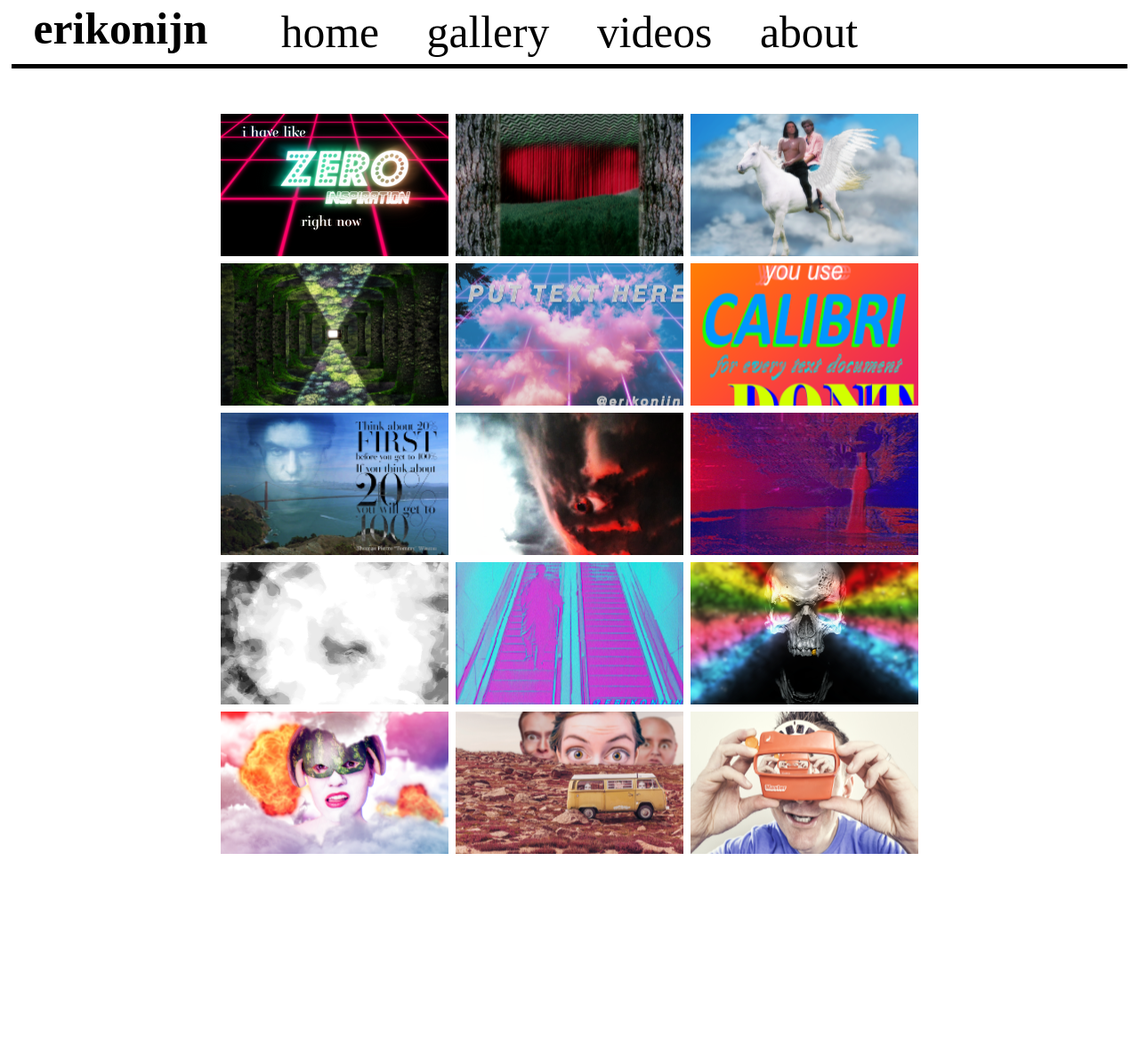
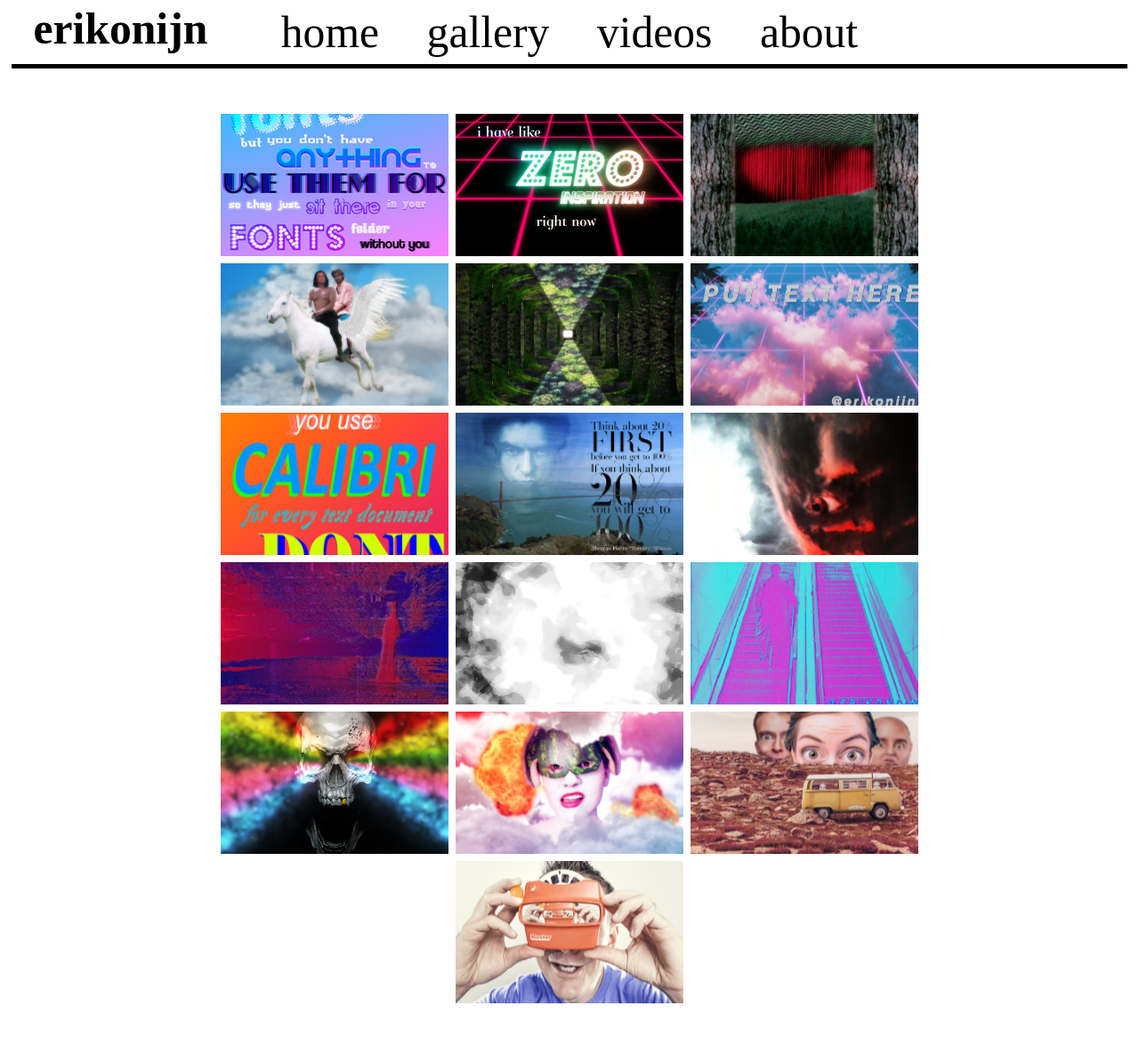
Before and after one commit to erikonijn/erikonijn.github.io, a Jekyll site: the page built from pages/gallery.md, in a window 1280 px wide and 1216 px high. Shown: the top 1167 px of the window at 89% size. Built offline with Jekyll 4.4.1, drawn with Linux system fonts in a browser that asks for light colours; some web fonts are replaced.

Commit message:
new post + backend changes
- added support for spaces in file names
- added support for second image
- added latest post

```diff
--- a/_includes/gallery.html
+++ b/_includes/gallery.html
@@ -1,6 +1,6 @@
 <div class="imgwrap">
     {% for post in site.categories.ps %}
-    <a class="img" href="{{ site.baseurl }}{{ post.url }}" style="background-image:url({{ site.baseurl }}/assets/thumb/{{post.img}})">
+    <a class="img" href="{{ site.baseurl }}{{ post.url }}" style="background-image:url('{{ site.baseurl }}/assets/thumb/{{post.img}}')">
 <!--        <img src="{{ site.baseurl }}/assets/thumb/{{post.img}}" />-->
     </a>
     {% endfor %}
--- a/_layouts/post.html
+++ b/_layouts/post.html
@@ -9,6 +9,9 @@
         <div class="wrap">
             <div class="hdimgwrap">
                 <a href="{{ site.baseurl }}/assets/hd/{{page.img}}"><img class="hdimg" src="{{ site.baseurl }}/assets/hd/{{page.img}}" /></a>
+                {% if page.img2 %}
+                    <a href="{{ site.baseurl }}/assets/hd/{{page.img2}}"><img class="hdimg" src="{{ site.baseurl }}/assets/hd/{{page.img2}}" /></a>
+                {% endif %}
             </div>
             <h1><a href="{{ site.baseurl }}{{ page.url }}">{{ page.title }}</a></h1>
             {{ content }}
```
Also changed, not shown: _posts/2017-11-23-instagram meme.md (added, +11 -0 lines), assets/thumb/instagram meme p1.png (added), 3 other files.
